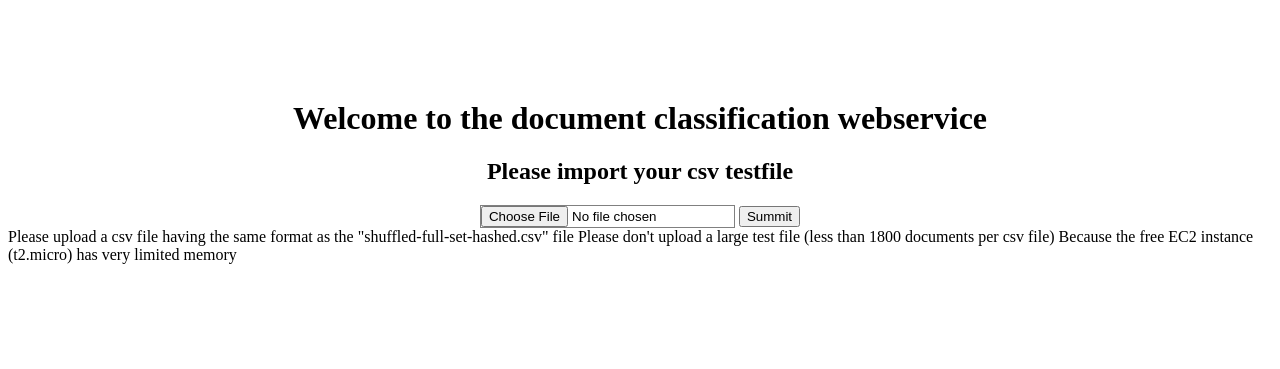
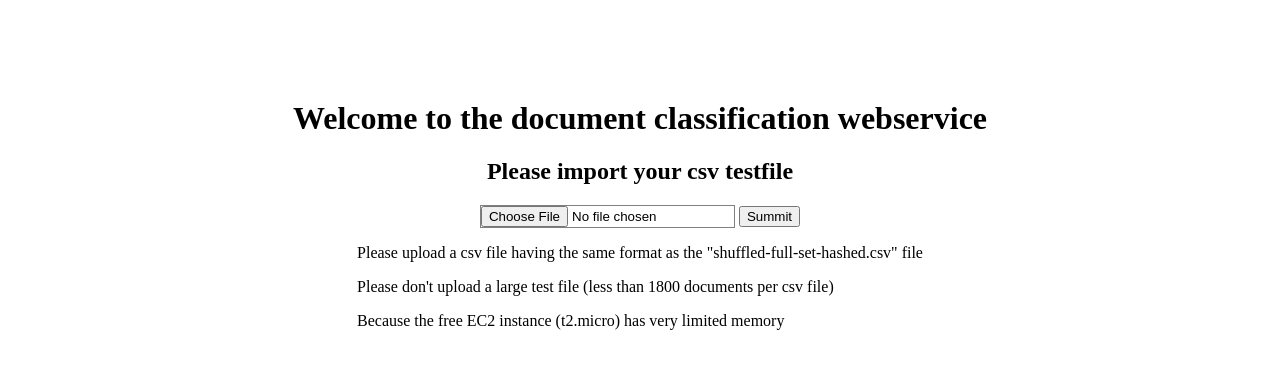
Before and after one commit to yuant1993/Classification, a Django app: page / in a window 1280 px wide. Shown: the top 369 px of the page. Run offline with Django 3.2, Linux system fonts and the light colour scheme; parts of the project's set-up code (start-up, migrations or seed data) failed here and were passed over.

Commit message:
update code

```diff
--- a/classification/static/style/homepage.css
+++ b/classification/static/style/homepage.css
@@ -9,3 +9,8 @@
 .heading {
   margin-top: 100px;
 }
+
+.instruction {
+  width: max-content;
+  margin: 0 auto;
+}
--- a/classification/templates/homepage.html
+++ b/classification/templates/homepage.html
@@ -17,8 +17,8 @@
 </form>
 
 <div class="instruction">
-  Please upload a csv file having the same format as the "shuffled-full-set-hashed.csv" file
-  Please don't upload a large test file (less than 1800 documents per csv file)
-  Because the free EC2 instance (t2.micro) has very limited memory
+  <p>Please upload a csv file having the same format as the "shuffled-full-set-hashed.csv" file</p>
+  <p>Please don't upload a large test file (less than 1800 documents per csv file)</p>
+  <p>Because the free EC2 instance (t2.micro) has very limited memory</p>
 </div>
 {% endblock content %}
```
Also changed, not shown: README.md.
